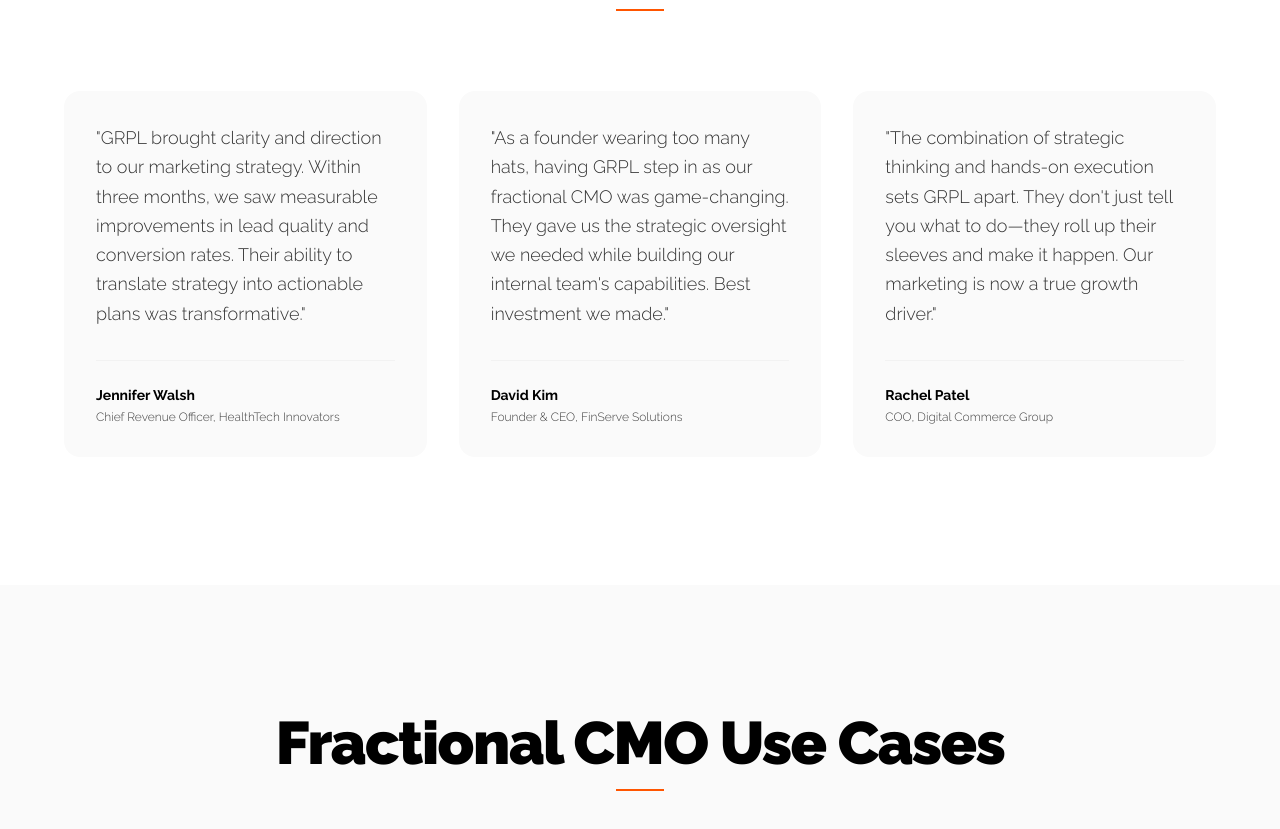
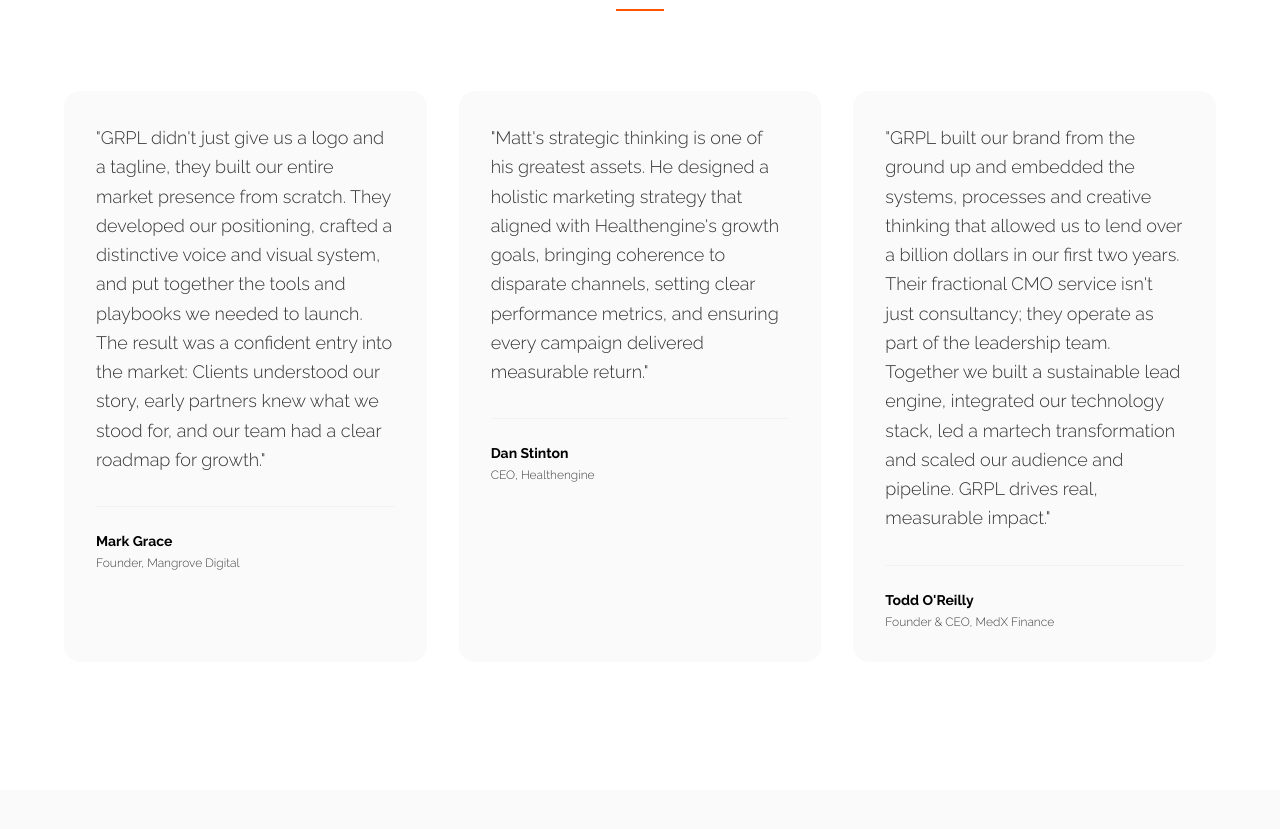
Before and after one commit to stormborn81/grpl-growth-accelerator, a React (Vite) app: page / in a window 1280 px wide. Shown: the part 2889-3718 px from the top of the page. Built offline with nearby package versions, Linux system fonts and the light colour scheme; the HTML template or start-up script is replaced by a standard one.

Commit message:
Update testimonials

```diff
--- a/src/components/Testimonials.tsx
+++ b/src/components/Testimonials.tsx
@@ -3,22 +3,22 @@ import { Quote } from "lucide-react";
 
 const testimonials = [
   {
-    quote: "GRPL brought clarity and direction to our marketing strategy. Within three months, we saw measurable improvements in lead quality and conversion rates. Their ability to translate strategy into actionable plans was transformative.",
-    author: "Jennifer Walsh",
-    title: "Chief Revenue Officer",
-    company: "HealthTech Innovators",
+    quote: "GRPL didn't just give us a logo and a tagline, they built our entire market presence from scratch. They developed our positioning, crafted a distinctive voice and visual system, and put together the tools and playbooks we needed to launch. The result was a confident entry into the market: Clients understood our story, early partners knew what we stood for, and our team had a clear roadmap for growth.",
+    author: "Mark Grace",
+    title: "Founder",
+    company: "Mangrove Digital",
   },
   {
-    quote: "As a founder wearing too many hats, having GRPL step in as our fractional CMO was game-changing. They gave us the strategic oversight we needed while building our internal team's capabilities. Best investment we made.",
-    author: "David Kim",
-    title: "Founder & CEO",
-    company: "FinServe Solutions",
+    quote: "Matt's strategic thinking is one of his greatest assets. He designed a holistic marketing strategy that aligned with Healthengine's growth goals, bringing coherence to disparate channels, setting clear performance metrics, and ensuring every campaign delivered measurable return.",
+    author: "Dan Stinton",
+    title: "CEO",
+    company: "Healthengine",
   },
   {
-    quote: "The combination of strategic thinking and hands-on execution sets GRPL apart. They don't just tell you what to do—they roll up their sleeves and make it happen. Our marketing is now a true growth driver.",
-    author: "Rachel Patel",
-    title: "COO",
-    company: "Digital Commerce Group",
+    quote: "GRPL built our brand from the ground up and embedded the systems, processes and creative thinking that allowed us to lend over a billion dollars in our first two years. Their fractional CMO service isn't just consultancy; they operate as part of the leadership team. Together we built a sustainable lead engine, integrated our technology stack, led a martech transformation and scaled our audience and pipeline. GRPL drives real, measurable impact.",
+    author: "Todd O'Reilly",
+    title: "Founder & CEO",
+    company: "MedX Finance",
   },
 ];
 
```
